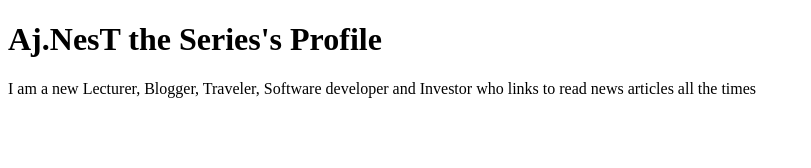
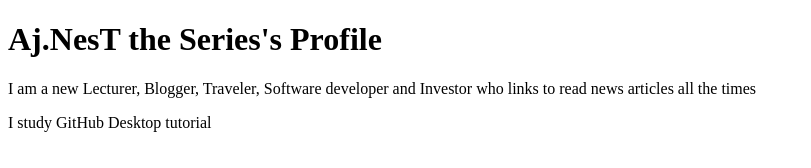
Before and after one commit to nattapongcha/github-desktop-project, a plain HTML site: page index.html in a window 1280 px wide. Shown: the whole page, without its empty margins (0-811 px from the left). Drawn offline with Linux system fonts and the light colour scheme.

Commit message:
add new texts
add new text

```diff
--- a/index.html
+++ b/index.html
@@ -8,5 +8,6 @@
 <body>
     <h1>Aj.NesT the Series's Profile</h1>
     <p>I am a new Lecturer, Blogger, Traveler, Software developer and Investor who links to read news articles all the times</p>
+<p> I study GitHub Desktop tutorial</p>
 </body>
 </html>
```
